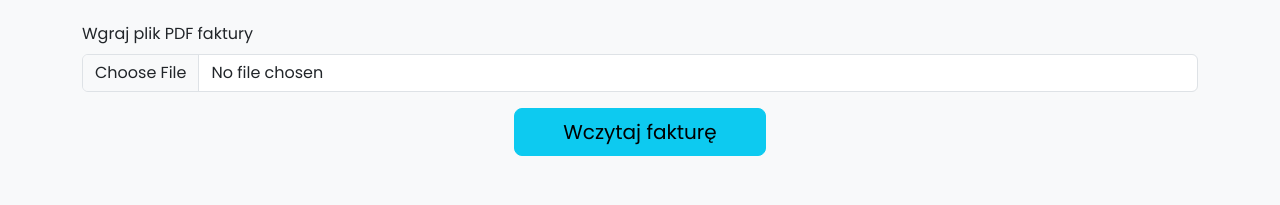
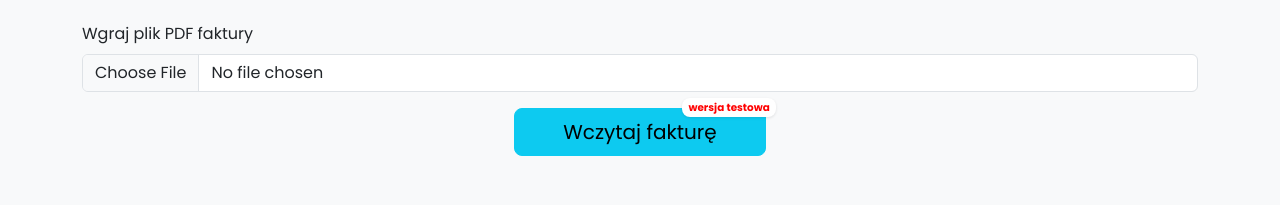
Before and after one commit to LukaszKowalewski414/manager-gastronomii, a Flask app: page /add-invoice in a window 1280 px wide. Shown: the part 191-396 px from the top of the page. Run offline with Flask 3, Linux system fonts and the light colour scheme.

```diff
--- a/templates/add_invoice.html
+++ b/templates/add_invoice.html
@@ -1,6 +1,25 @@
 {% extends 'base.html' %}
 
 {% block content %}
+<style>
+.badge-overlay {
+    position: absolute;
+    top: -10px;
+    right: -10px;
+    background: white;
+    color: red;
+    font-size: 0.65rem;
+    font-weight: bold;
+    padding: 2px 6px;
+    border-radius: 0.5rem;
+    box-shadow: 0 1px 3px rgba(0, 0, 0, 0.1);
+}
+.btn-wrapper {
+    position: relative;
+    display: inline-block;
+}
+</style>
+
 <div class="container my-5">
     <h2 class="text-center mb-4 text-primary">Dodaj fakturę / koszt</h2>
 
@@ -10,8 +29,12 @@
             <label for="pdf_file" class="form-label">Wgraj plik PDF faktury</label>
             <input type="file" id="pdf_file" name="pdf_file" class="form-control" accept="application/pdf" required>
         </div>
+
         <div class="text-center">
-            <button type="submit" class="btn btn-info btn-lg px-5">Wczytaj fakturę</button>
+            <div class="btn-wrapper">
+                <div class="badge-overlay">wersja testowa</div>
+                <button type="submit" class="btn btn-info btn-lg px-5"> Wczytaj fakturę</button>
+            </div>
         </div>
     </form>
 
```
Also changed, not shown: templates/edit_daily.html (+19 -0 lines), data/food_cost.db.
